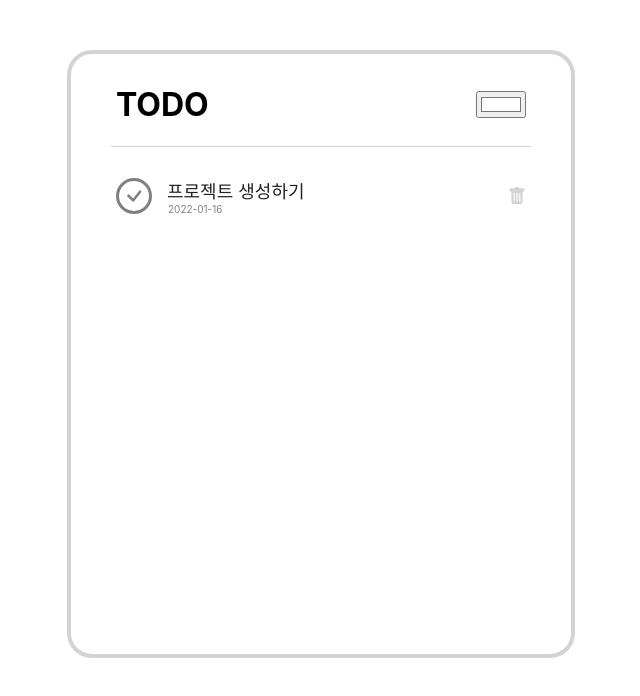
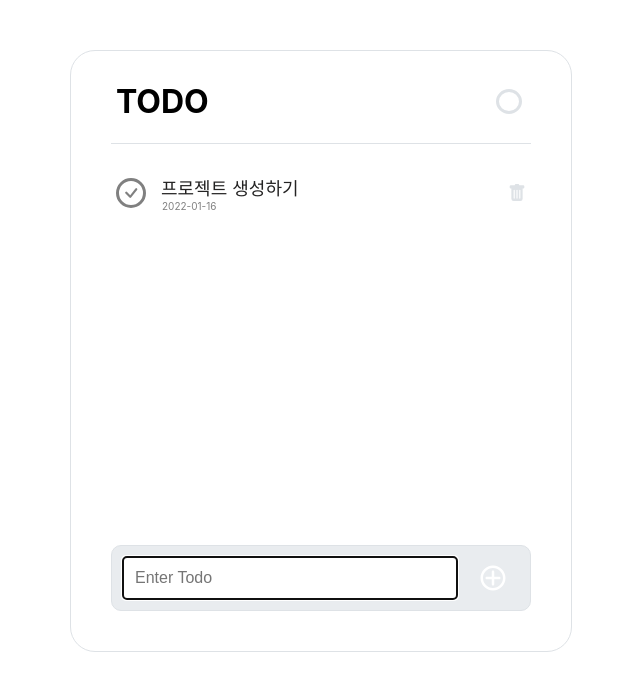
Before and after one commit to gusrb3164/react-todo-subject, a React (Create React App) app: page / in a window 1280 px wide. Shown: the top 696 px of the page, without its empty margins (319-959 px from the left). Built offline with nearby package versions, Linux system fonts and the light colour scheme.

Commit message:
TodoCreate 추가

```diff
--- a/src/App.js
+++ b/src/App.js
@@ -2,6 +2,7 @@ import React, { useState } from 'react';
 import Template from './Template.js';
 import Header from './Header.js';
 import TodoList from './TodoList.js';
+import TodoCreate from './TodoCreate.js';
 
 /**
  * todo interface
@@ -20,6 +21,7 @@ function App() {
       <Template>
         <Header/>
         <TodoList/>
+        <TodoCreate/>
       </Template>
 
 
--- a/src/Header.js
+++ b/src/Header.js
@@ -1,6 +1,7 @@
 import React, { useState } from 'react';
 import styled from 'styled-components';
 import { createGlobalStyle } from 'styled-components';
+
 
 
 const HeaderBox = styled.div`
@@ -12,17 +13,41 @@ const HeaderBox = styled.div`
     padding-right: 5px;
     margin-left:40px;
     margin-right:40px;
-    border-bottom: 1px solid lightgray;
+    border-bottom: 1px solid #dee2e6;
 
     h1 {
         display: inline-block;
     }
 
-    input {
-
+    #inputcolor {
+        -webkit-appearance: none;
+        -moz-appearance: none;
+        appearance: none;
+        background-color: transparent;
+        width: 34px;
+        height: 35px;
+        border: none;
+        cursor: pointer;
     }
 
+    #inputcolor::-webkit-color-swatch {
+        border-radius: 50%;
+        border: 3px solid #dee2e6;
+    }
+
+
+    #inputcolor::-moz-color-swatch {
+        border-radius: 50%;
+        border: 3px solid #dee2e6;
+    }
+
+
 `;
+
+const HeaderLeft = styled.div`
+    display: flex;
+`;
+
 
 function Header() {
     const [colors, setColors] = useState('#ffffff');
@@ -39,14 +64,15 @@ function Header() {
             <GlobalStyle/>
             <HeaderBox>
                 <h1>TODO</h1>
-                <div>
+                <HeaderLeft>
                     <input
+                        id='inputcolor'
                         type='color'
                         value={colors}
                         onChange={onChange}
                     />
 
-                </div>
+                </HeaderLeft>
 
             </HeaderBox>
         </>
--- a/src/Template.js
+++ b/src/Template.js
@@ -8,7 +8,7 @@ const TemplateBox = styled.div`
 
     background-color: white;
     border-radius: 25px;
-    border: 4px solid lightgray;
+    border: 1px solid #dee2e6;
     margin: 0 auto;
 
     margin-top: 50px;
--- a/src/Todo.js
+++ b/src/Todo.js
@@ -14,9 +14,9 @@ const Check = styled.div`
     align-items: center;
     justify-content: center;
 
-    font-size: 28px;
-    width: 30px;
-    height: 30px;
+    font-size: 24px;
+    width: 24px;
+    height: 24px;
     border-radius: 50%;
     border: 3px solid gray;
     color: gray;
@@ -48,7 +48,7 @@ const Remove = styled.div`
     display: flex;
     justify-content: center;
     align-items: center;
-    color: lightgray;
+    color: #dee2e6;
     font-size: 18px;
     cursor: pointer;
     &:hover {
--- /dev/null
+++ b/src/TodoCreate.js
@@ -0,0 +1,62 @@
+import React from 'react';
+import styled from 'styled-components';
+import { CgAdd } from 'react-icons/cg';
+
+const InputBox = styled.div`
+    width: 100%;
+    bottom: 0;
+    left: 0;
+    position: absolute;
+`;
+
+const InputForm = styled.form`
+    display:flex;
+    background: #e9ecef;
+    padding: 10px;
+    margin: 40px;
+    border: 1px solid #dee2e6;
+    border-radius: 10px;
+`;
+
+const Input = styled.input`
+    padding: 12px;
+    border-radius: 4px;
+    border: 1px solid #dee2e6;
+    width: 90%;
+    font-size: 16px;
+    box-sizing: border-box;
+
+`;
+
+const Add = styled.button`
+    display: flex;
+    justify-content: center;
+    align-items: center;
+    padding-left: 20px;
+    padding-right: 12px;
+    color: white;
+    font-size: 30px;
+    cursor: pointer;
+    &:hover {
+        color: gray;
+    }
+
+`;
+
+function TodoCreate() {
+    return(
+        <>
+            <InputBox>
+                <InputForm>
+                    <Input autoFocus placeholder="Enter Todo"/>
+                    <Add>
+                        <CgAdd/>
+                    </Add>
+                </InputForm>
+
+            </InputBox>
+        </>
+    );
+}
+
+export default TodoCreate;
```
